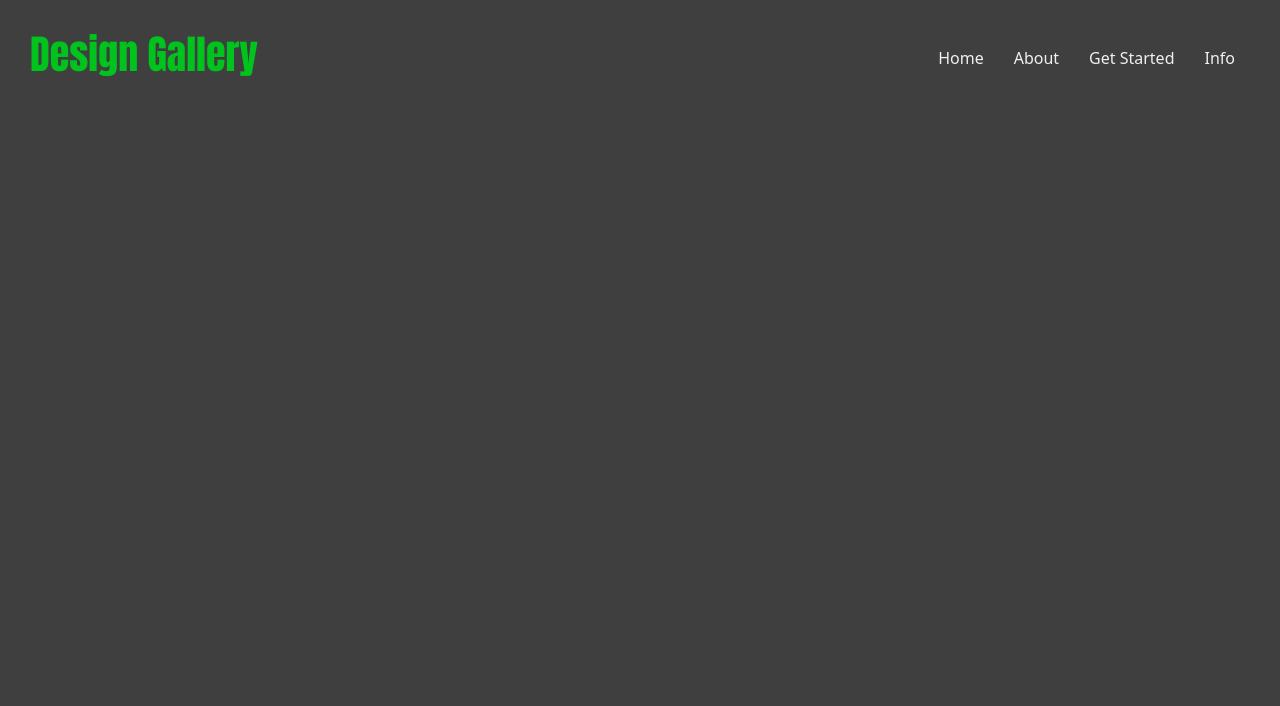
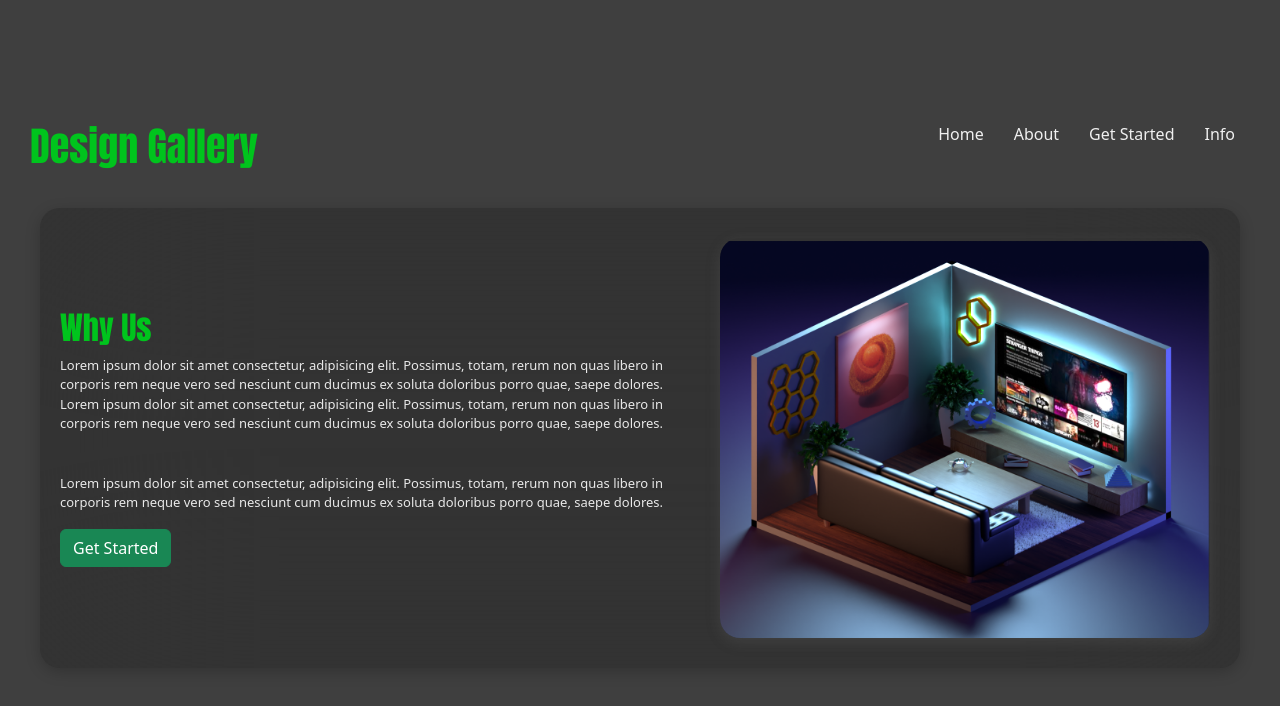
Before and after one commit to Codedecblackmoon/Design-Gallery, a React (Vite) app: page / in a window 1280 px wide. Shown: the top 706 px of the page. Built offline with nearby package versions, Linux system fonts and the light colour scheme.

Commit message:
adding images

```diff
--- a/src/App.css
+++ b/src/App.css
@@ -1,23 +1,31 @@
 
 body{
-    margin: 20px;
+    margin: 0px;
     background-color: #3f3f3f;
+    height: 100vh;
+    display: flex; /* Enable flexbox */
+    align-items: center;
+    justify-content: center;
+    /* height: 100vh;
+    display: grid;
+    place-items: center;  */
+
     /* font: medium;
     font-family: monospace; */
 }
 
 #header{
     display: flex;
-    flex-direction: row; /* Items in a row by default */
+    flex-direction: row;
     justify-content: space-between;
-    align-items: center; /* Center items vertically */
+    /* align-items: center;  */
     padding: 10px;
 }
 
 #logo{
     color: #00c41d;
     font-family: "Anton", sans-serif;
-    font-weight: 400;
+    font-weight: 400px;
     font-style: normal;
 }
 
@@ -31,40 +39,93 @@ a:hover{
 }
 
 a::after{
-    color: rgb(31, 31, 31);
+    color: rgb(236, 236, 236);
 }
 
+p{
+    color: #e9e9e9;
+    font-size: 13px;
+    font-weight: 5px;
+}
 
 #navbar {
-display: flex; /* Horizontal layout for navbar items */
+display: flex;
 }
 
 #navbar ul {
-list-style: none; /* Remove default list styling */
+list-style: none;
 padding: 0;
 margin: 0;
-display: flex; /* Horizontal layout */
+display: flex;
 }
 
 #navbar li {
-margin: 0 15px; /* Space between nav items */
+margin: 0 15px;
 }
 
-
+#second_tital{
+    color: #00c41d;
+    font-family: "Anton", sans-serif;
+    font-weight: 200;
+    font-style: normal;
+}
 
 #navbar {
-display: flex; /* Horizontal layout for navbar items */
+display: flex;
 }
 
+.image{
+    height: 400px;
+    border-radius: 20px;
+    margin: 10px;
+    box-shadow: 0 4px 15px rgba(122, 122, 122, 0.2);
+}
 
-/* Media query for minimum width */
+.image:hover{
+    border-radius: 30px;
+    box-shadow: 0 4px 15px rgba(255, 255, 255, 0.349);
+}
+
+#homepage{
+    max-width: 1200px;
+    padding-top: 50px;
+    display: flex;
+    flex-direction: row;
+    justify-content: space-between;
+    align-items: center;
+    padding: 10px;
+    gap: 30px;
+    border-radius: 20px;
+    box-shadow: 0 4px 15px rgba(0, 0, 0, 0.2);
+    padding: 20px;
+    margin: 20px;
+    backdrop-filter: blur(100px);
+    background: rgba(26, 25, 25, 0.3);
+}
+
 @media (max-width: 600px) {
     #header {
-        flex-direction: column; /* Stack items vertically */
-        align-items: flex-start; /* Align items to the start */
+        flex-direction: column;
+        align-items: center;
+    }
+    #homepage{
+        flex-direction: column;
+        align-items: center;
     }
 
     #navbar {
-        margin-top: 10px; /* Optional: space between logo and navbar */
+        margin-top: 10px;
     }
 }
+
+@media (max-width: 900px) {
+    #homepage{
+        flex-direction: column;
+        align-items: center;
+    }
+    .image{
+        height: 300px;
+        border-radius: 20px;
+        margin: 10px;
+    }
+}
--- a/src/App.tsx
+++ b/src/App.tsx
@@ -1,4 +1,8 @@
-import Nave from "./components/nave"
+import Nave from "./components/Nave"
+import Intro from "./components/Intro"
+import Card from "./components/Card"
+
+Nave
 function App() {
   return (
     <>
@@ -6,6 +10,10 @@ function App() {
           <h1 id="logo">Design Gallery</h1>
           <Nave></Nave>
       </div>
+      <div id="homepage">
+        <Intro></Intro>
+        <Card></Card>
+      </div>
     </>
   )
 }
--- a/src/components/Card.tsx
+++ b/src/components/Card.tsx
@@ -1,10 +1,10 @@
+import myImage from '../assets/room.png'
 
 function Card() {
   return (
-    <div>
-        <p>jjj</p>
-        <img src="../assets/room.png" alt="" />
-    </div>
+    <>
+        <img className="image" src={myImage} alt="" />
+    </>
   )
 }
 
--- /dev/null
+++ b/src/components/Intro.tsx
@@ -0,0 +1,31 @@
+import NewButton from "./Newbutton"
+
+function Intro() {
+  return (
+    <>
+        <div className="intro">
+            <h2 id="second_tital">Why Us</h2>
+            <p>Lorem ipsum dolor sit amet consectetur, adipisicing elit.
+                Possimus, totam, rerum non quas libero in corporis rem neque
+                vero sed nesciunt cum
+                ducimus ex soluta doloribus porro quae, saepe dolores.
+                Lorem ipsum dolor sit amet consectetur, adipisicing elit.
+                Possimus, totam, rerum non quas libero in corporis rem neque
+                vero sed nesciunt cum
+                ducimus ex soluta doloribus porro quae, saepe dolores.
+            </p>
+            <br />
+            <p>Lorem ipsum dolor sit amet consectetur, adipisicing elit.
+                Possimus, totam, rerum non quas libero in corporis rem neque
+                vero sed nesciunt cum
+                ducimus ex soluta doloribus porro quae, saepe dolores.
+            </p>
+            <NewButton></NewButton>
+        </div>
+
+    </>
+
+  )
+}
+
+export default Intro
--- a/src/components/Newbutton.tsx
+++ b/src/components/Newbutton.tsx
@@ -1,12 +1,21 @@
-interface props {
-    onclick: () => void;
-  }
-  const NewButton = ({ onclick }: props) => {
+// interface props {
+//     onclick: () => void;
+//   }
+  // const NewButton = ({ onclick }: props) => {
+  //   return (
+  //     <button type="button" className="btn btn-success ll" onClick={onclick}>
+  //       Login
+  //     </button>
+  //   );
+  // };
+
+  function NewButton() {
     return (
-      <button type="button" className="btn btn-success ll" onClick={onclick}>
-        Login
+      <button type="button" className="btn btn-success ll">
+        Get Started
       </button>
     );
   };
 
+
   export default NewButton;
--- a/src/main.tsx
+++ b/src/main.tsx
@@ -1,7 +1,7 @@
 import { StrictMode } from 'react'
 import { createRoot } from 'react-dom/client'
 import App from './App.tsx'
-import 'bootstrap/dist/css/bootstrap.css'
+import 'bootstrap/dist/css/bootstrap.min.css'
 import './App.css'
 
 
```
